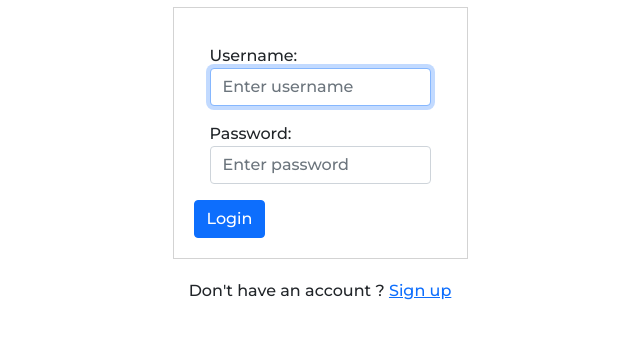
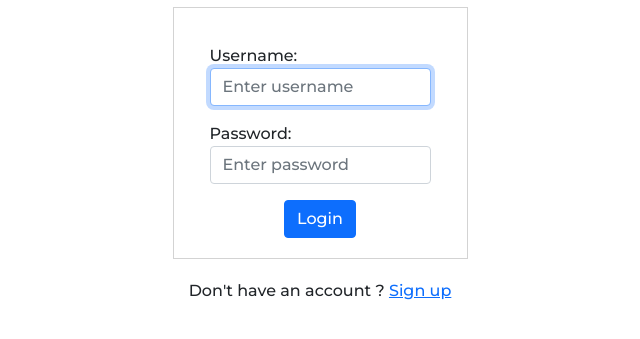
Before and after one commit to aronbergurj99/verklegt-2, a Django app: page /accounts/login/ in a window 1280 px wide. Shown: the part 203-542 px from the top of the page, without its empty margins (306-946 px from the left). Run offline with Django 3.2, Linux system fonts and the light colour scheme; data that the repository does not hold is empty; some libraries are stand-ins or nearby versions.

Commit message:
login button center

```diff
--- a/templates/account/login.html
+++ b/templates/account/login.html
@@ -17,7 +17,10 @@
         {% for field in form %}
             {% include 'account/single_input.html' with field=field %}
         {% endfor %}
+        <div style="display: flex; justify-content: center;">
         <input type="submit" class="btn btn-primary" value="Login" />
+
+        </div>
     </form>
          <p>Don't have an account ? <a class="signup-link" href="{% url 'register' %}">Sign up</a></p>
     </div>
```
